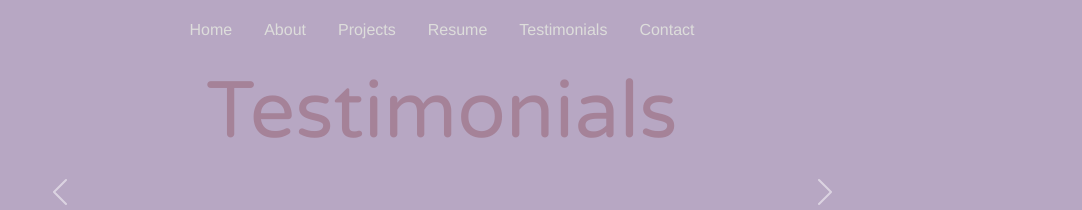
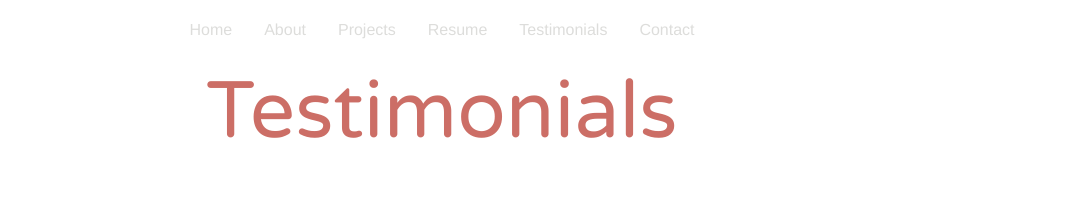
Before and after one commit to ayesha8221/Vue_EOMP, a Vue app: page /testimonials in a window 1280 px wide. Shown: the top 210 px of the page, without its empty margins (198-1280 px from the left). Built offline with nearby package versions, Linux system fonts and the light colour scheme; no server answers.

Commit message:
pls what now

```diff
--- a/src/views/TestimonialsView.vue
+++ b/src/views/TestimonialsView.vue
@@ -80,13 +80,13 @@ img.stars {
 }
 
 #Testimonials {
-  background-color: #b7a7c3 !important ;
+  background-color: white !important ;
   color: white;
   min-height: 100vh;
 }
 
 .testimonials-heading {
-  color:  #a58298;
+  color:  #cc6e66;
  font-family: 'Varela Round', sans-serif;
   font-weight: 2rem;
   font-size: 5rem;
@@ -117,5 +117,4 @@ ul {
   z-index: 10;
 }
 
-
 </style>
```
